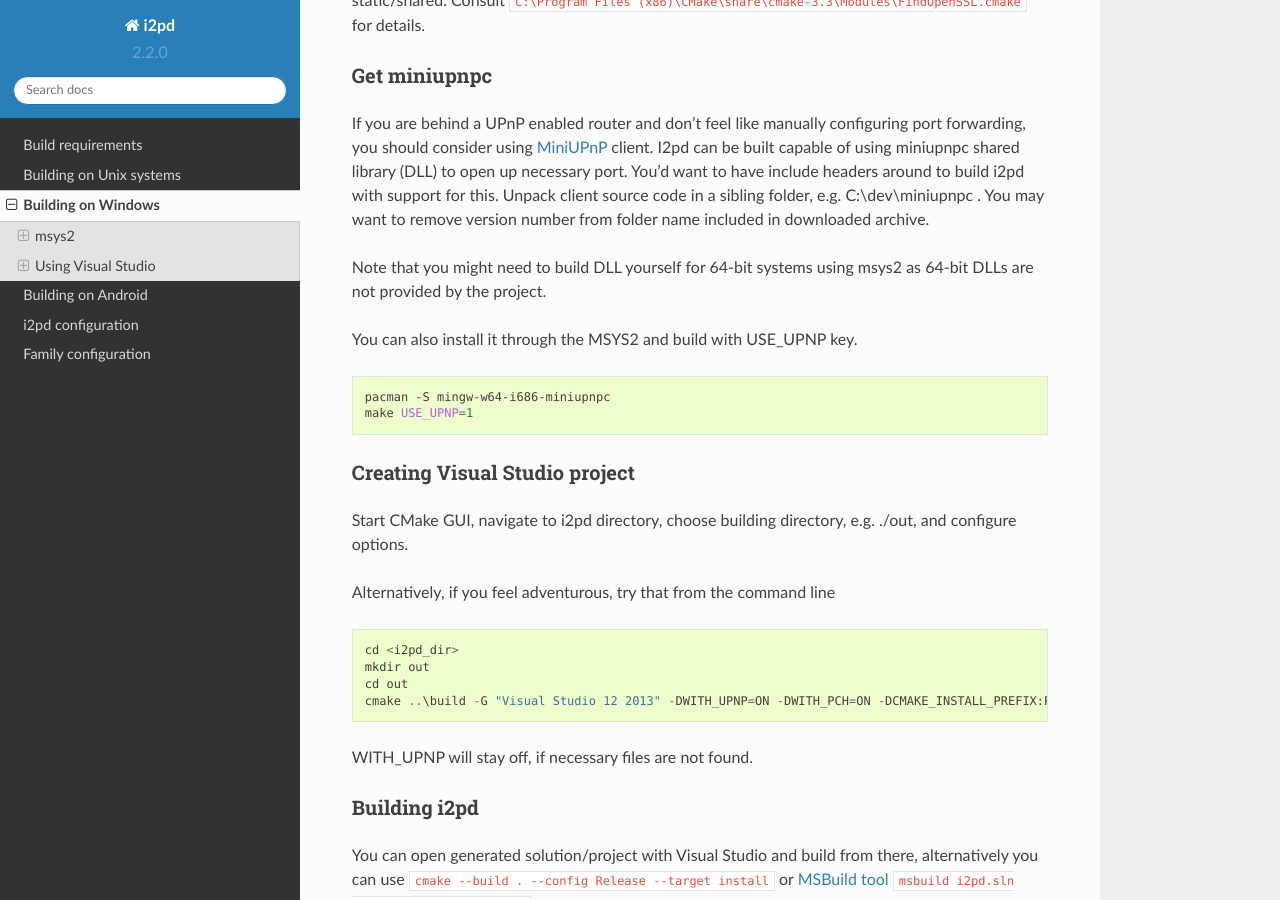
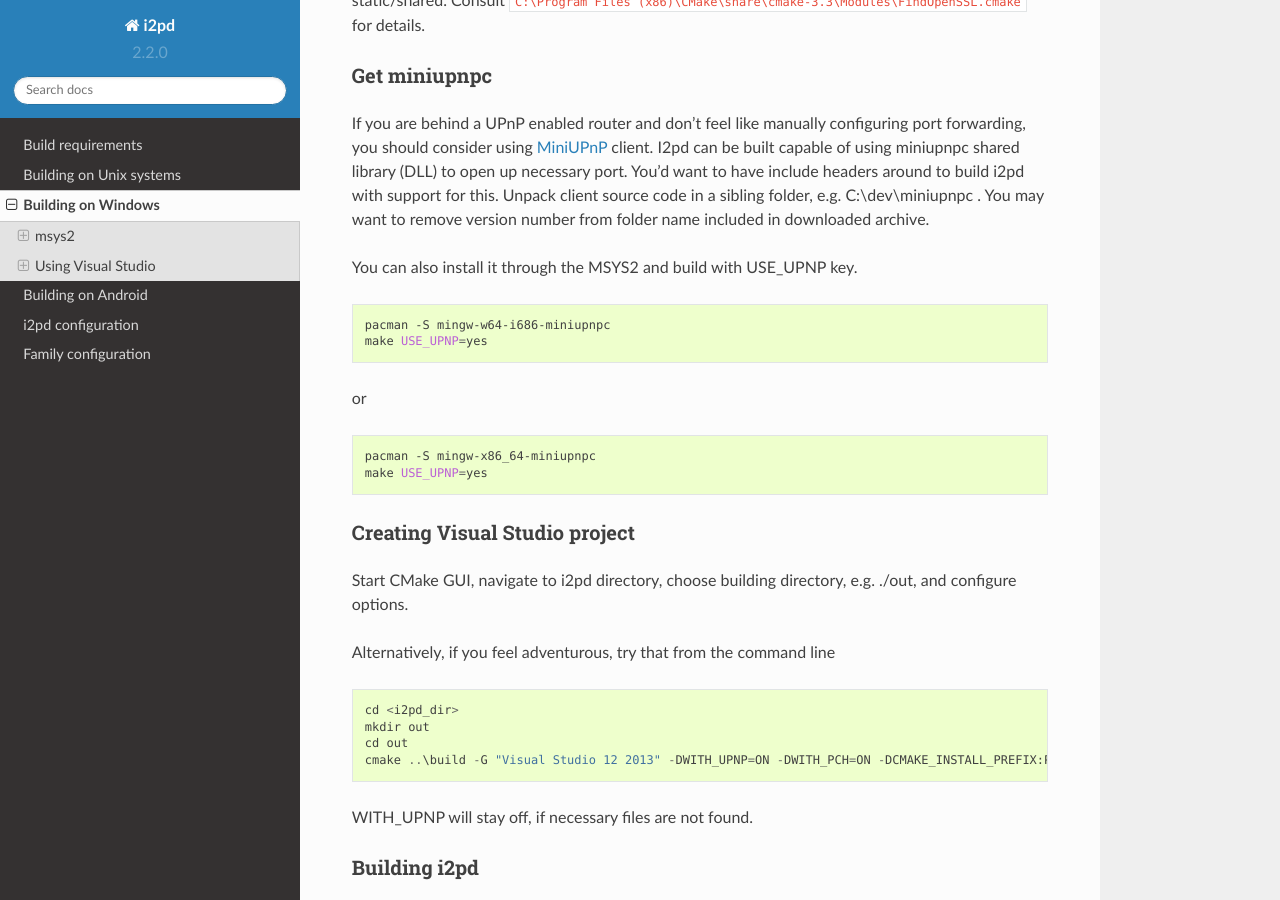
Before and after one commit to PurpleI2P/i2pd, a Sphinx documentation site: the page built from docs/build_notes_windows.md, in a window 1280 px wide and 900 px high, scrolled down 2960 px. Built offline with Sphinx 7.4.7 and the Read the Docs theme 2.0.0, drawn with Linux system fonts in a browser that asks for light colours.

Commit message:
UPnP for x86_64

````diff
--- a/docs/build_notes_windows.md
+++ b/docs/build_notes_windows.md
@@ -161,15 +161,17 @@
 e.g. C:\dev\miniupnpc . You may want to remove version number from
 folder name included in downloaded archive.
 
-Note that you might need to build DLL yourself for 64-bit systems
-using msys2 as 64-bit DLLs are not provided by the project.
-
 You can also install it through the MSYS2
 and build with USE_UPNP key.
 
 ```bash
 pacman -S mingw-w64-i686-miniupnpc
-make USE_UPNP=1
+make USE_UPNP=yes
+```
+or
+```bash
+pacman -S mingw-x86_64-miniupnpc
+make USE_UPNP=yes
 ```
 
 ### Creating Visual Studio project
````
